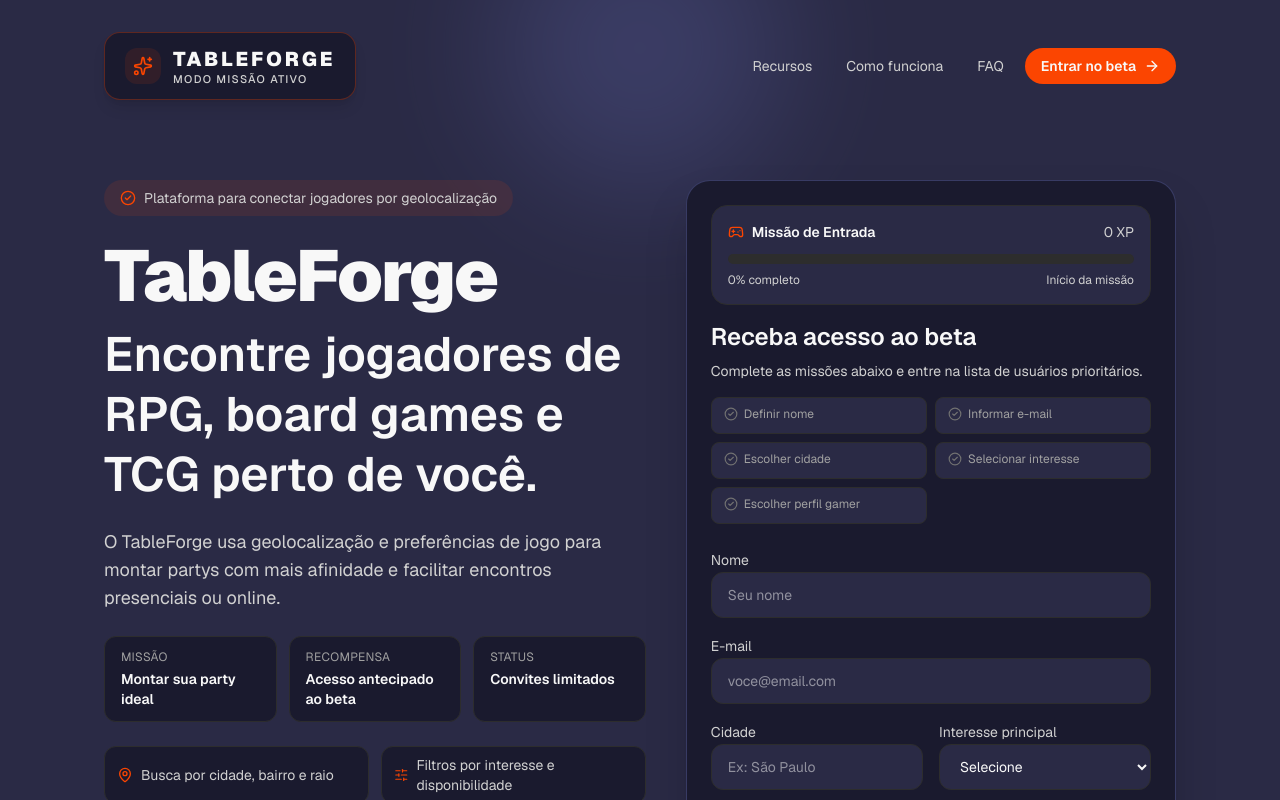
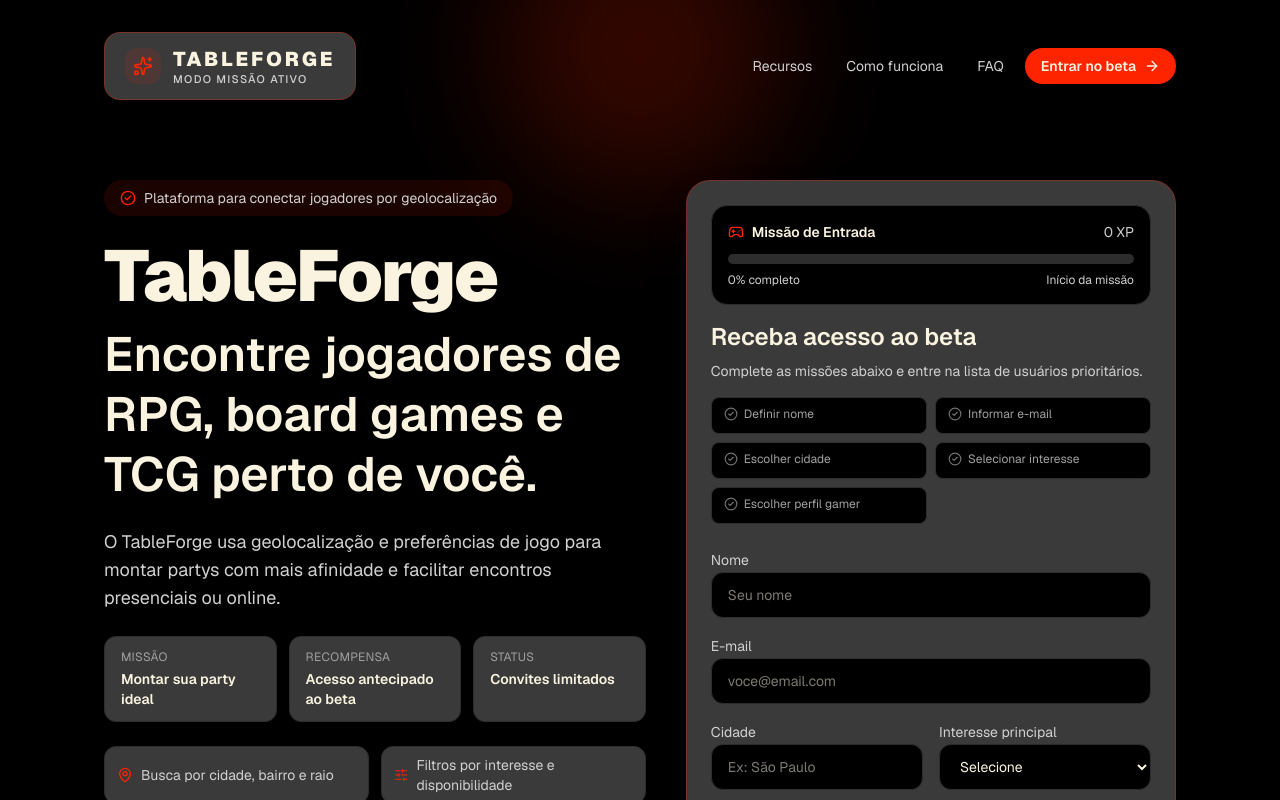
Before and after one commit to Table-Forge/TableForge_LandingPage, a Next.js app: page / in a window 1280 px wide. Shown: the top 800 px of the page. Built offline with nearby package versions, Linux system fonts and the light colour scheme; no server answers.

Commit message:
style(theme): apply new dark mode palette and orange accent

```diff
--- a/app/globals.css
+++ b/app/globals.css
@@ -1,17 +1,17 @@
 @import "tailwindcss";
 
 :root {
-  --color-primary: #1A1A2E;
-  --color-secondary: #7E87E2;
-  --color-tertiary: #FB4501;
-  --color-tertiary_10: rgba(251, 69, 1, 0.1);
-  --color-tertiary_20: rgba(251, 69, 1, 0.2);
-  --color-tertiary_30: rgba(251, 69, 1, 0.3);
-  --color-tertiary_50: rgba(251, 69, 1, 0.05);
-  --color-white: #f8f8f8;
+  --color-primary: #3a3a3a;
+  --color-secondary: #ff2400;
+  --color-tertiary: #ff2400;
+  --color-tertiary_10: rgba(255, 36, 0, 0.1);
+  --color-tertiary_20: rgba(255, 36, 0, 0.2);
+  --color-tertiary_30: rgba(255, 36, 0, 0.3);
+  --color-tertiary_50: rgba(255, 36, 0, 0.05);
+  --color-white: #faf3e0;
   --color-black: #000;
-  --color-background: #2a2a45;
-  --color-danger: #be0300;
+  --color-background: #000000;
+  --color-danger: #ff2400;
   --color-grays_50: #F1F1F1;
   --color-grays_100: #D1D1D1;
   --color-grays_200: #A1A1A1;
```
